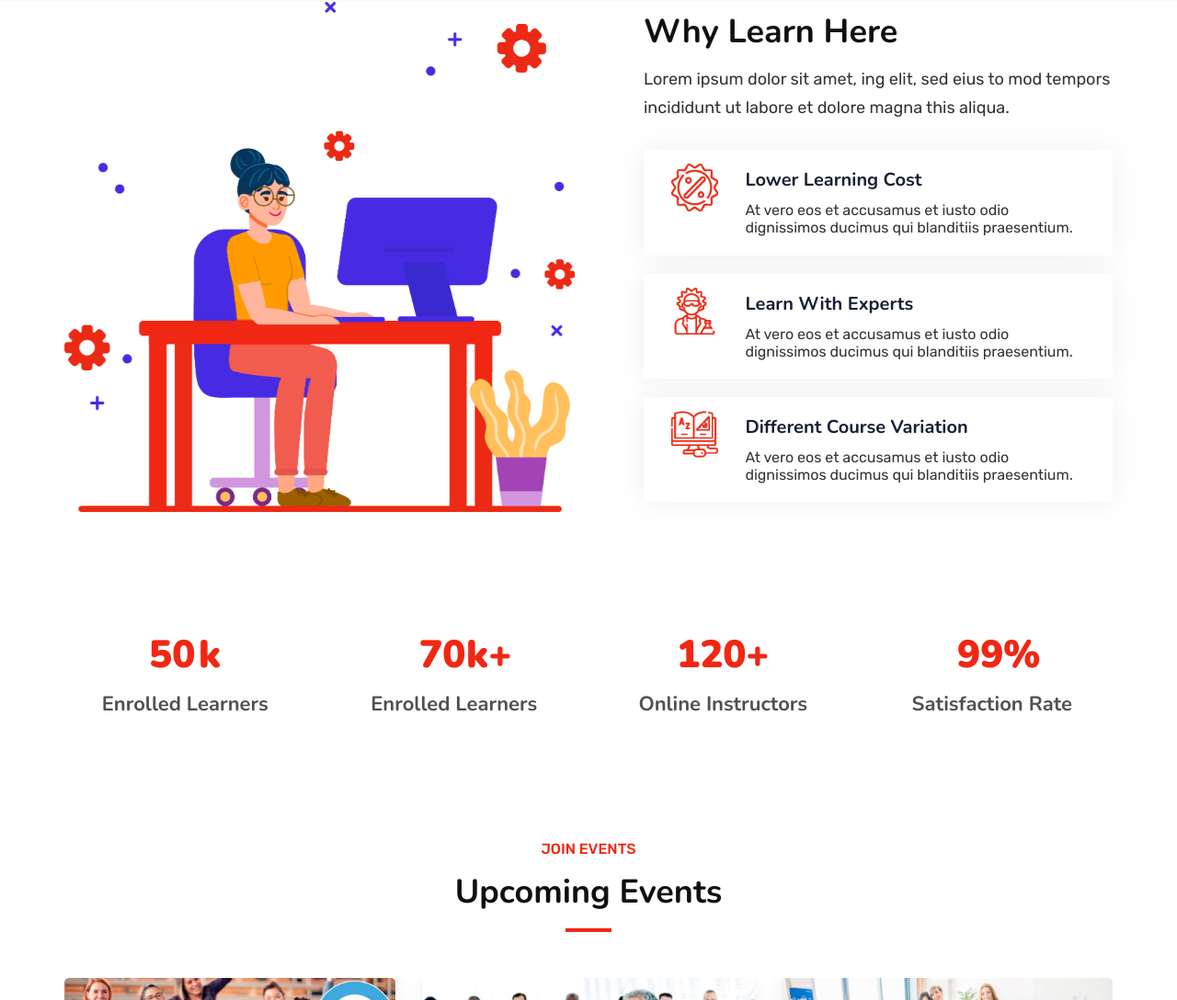
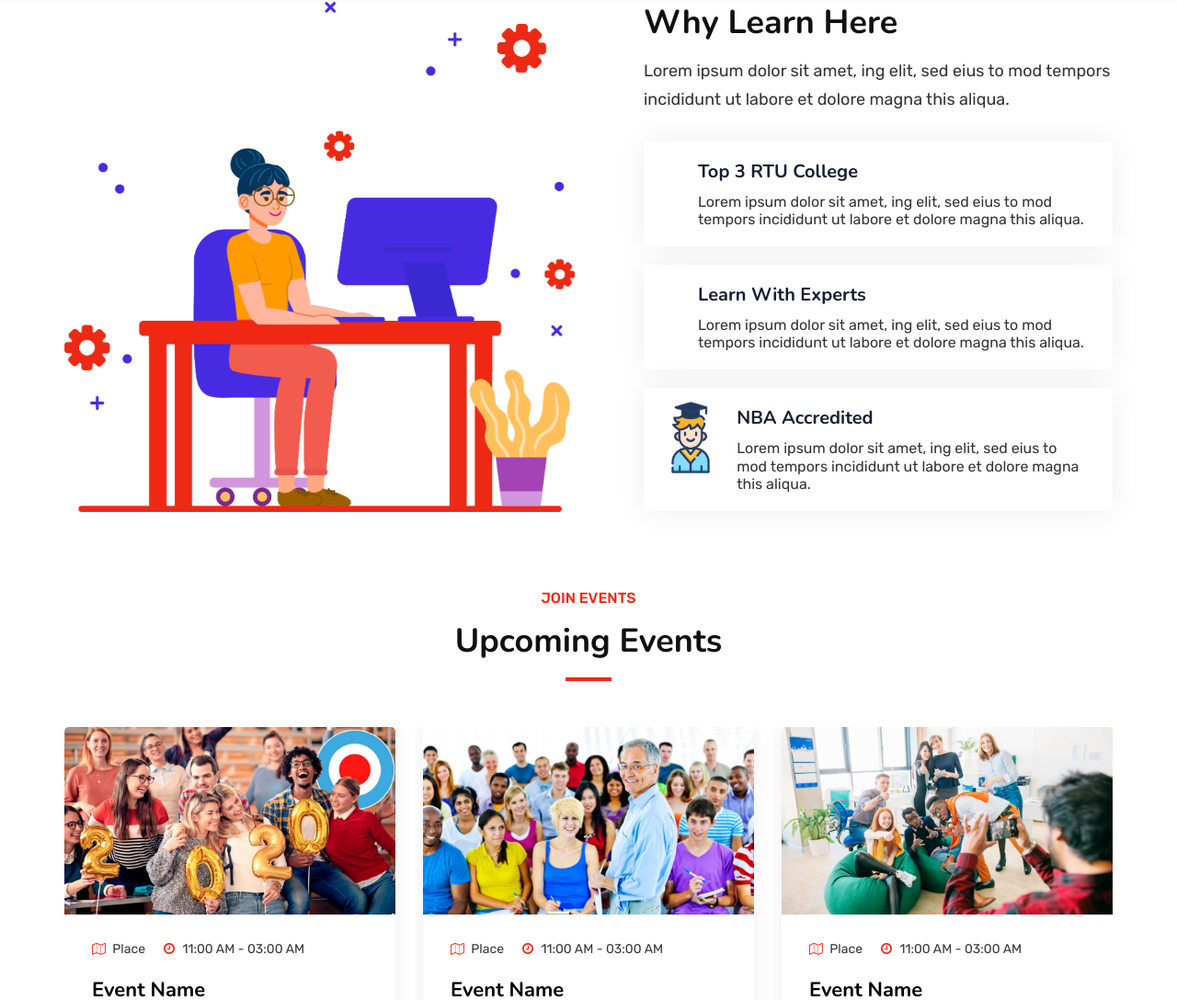
Before and after one commit to jineshnagori/cs-piet, a plain HTML site: page index.html in a window 1280 px wide. Shown: the part 1018-2106 px from the top of the page at 92% size. Drawn offline with nearby package versions, Linux system fonts and the light colour scheme; files whose address does not match are found by name; a web font is replaced by a local one.

Commit message:
minor/final touches in about,index,contact

```diff
--- a/assets/images/logo-dark-logo.html
+++ /dev/null
@@ -1,36 +0,0 @@
-
-<!doctype html>
-<html class="error-page" lang="en-gb" dir="ltr">
-	<head>
-		<meta charset="utf-8">
-		<meta name="viewport" content="width=device-width, initial-scale=1, shrink-to-fit=no">
-		<title>Error: 404 Page not found</title>
-
-					<link rel="icon" href="/templates/innovate/images/favicon.ico" />
-
-					<link href="/templates/innovate/css/bootstrap.min.css" rel="stylesheet">
-
-
-		<link href="/templates/innovate/css/font-awesome.min.css" rel="stylesheet">
-		<link href="/templates/innovate/css/template.css" rel="stylesheet">
-
-				<link href="/templates/innovate/css/presets/preset1.css" rel="stylesheet">
-
-	</head>
-	<body>
-		<div class="container">
-			<a href="/index.php">
-									<img class="error-logo" src="/templates/innovate/images/404.png" srcset="/templates/innovate/images/404@2x.png 2x" alt="Error: 404">
-							</a>
-
-			<h2 class="error-message mb-2">Page not found</h2>
-			<p class="mb-5">The link is broken or the pages has been moved</p>
-
-			<a href="/index.php" class="btn btn-primary"><span class="fa fa-home" aria-hidden="true"></span> Home Page</a>
-
-
-					</div>
-
-			</body>
-
-</html>
--- a/index.html
+++ b/index.html
@@ -190,9 +190,9 @@
                                 <img src="assets/images/choose/home12/icon/1.png" alt="">
                             </div>
                             <div class="services-text">
-                                <h2 class="title"> Lower Learning Cost</h2>
-                                <p class="services-txt"> At vero eos et accusamus et iusto odio dignissimos ducimus qui
-                                    blanditiis praesentium.</p>
+                                <h2 class="title"> Top 3 RTU College</h2>
+                                <p class="services-txt"> Lorem ipsum dolor sit amet, ing elit, sed eius to mod tempors
+                                    incididunt ut labore et dolore magna this aliqua.</p>
                             </div>
                         </div>
                         <div class="services-part mb-20">
@@ -201,8 +201,8 @@
                             </div>
                             <div class="services-text">
                                 <h2 class="title"> Learn With Experts</h2>
-                                <p class="services-txt"> At vero eos et accusamus et iusto odio dignissimos ducimus qui
-                                    blanditiis praesentium.</p>
+                                <p class="services-txt"> Lorem ipsum dolor sit amet, ing elit, sed eius to mod tempors
+                                    incididunt ut labore et dolore magna this aliqua.</p>
                             </div>
                         </div>
                         <div class="services-part">
@@ -210,9 +210,9 @@
                                 <img src="assets/images/choose/home12/icon/3.png" alt="">
                             </div>
                             <div class="services-text">
-                                <h2 class="title">Different Course Variation</h2>
-                                <p class="services-txt"> At vero eos et accusamus et iusto odio dignissimos ducimus qui
-                                    blanditiis praesentium.</p>
+                                <h2 class="title"> NBA Accredited </h2>
+                                <p class="services-txt"> Lorem ipsum dolor sit amet, ing elit, sed eius to mod tempors
+                                    incididunt ut labore et dolore magna this aliqua.</p>
                             </div>
                         </div>
                     </div>
@@ -222,7 +222,7 @@
         <!-- Choose Section End -->
 
         <!-- Counter Section End -->
-        <div class="rs-counter home12-style pt-80">
+        <!-- <div class="rs-counter home12-style pt-80">
             <div class="container">
                 <div class="row couter-area bg8">
                     <div class="col-lg-3 col-md-6 md-mb-30">
@@ -252,7 +252,7 @@
                     </div>
                 </div>
             </div>
-        </div>
+        </div> -->
         <!-- Counter Section Start -->
 
         <!-- Events Section Start -->
```
Also changed, not shown: about.html (+1 -1 lines), contact.html (+3 -3 lines), assets/images/choose/home12/icon/1.png (deleted), assets/images/choose/home12/icon/2.png (deleted), assets/images/choose/home12/icon/3.png (deleted), assets/images/contact/2.png (deleted), assets/images/contact/contact4.png, assets/images/contact/icon/1.png (deleted), assets/images/contact/icon/2.png (deleted), assets/images/contact/icon/3.png (deleted), assets/images/logo.png (deleted), assets/images/newsletter.png (deleted), assets/images/newsletter2.png (deleted), assets/images/white-newsletter3.png (deleted).
